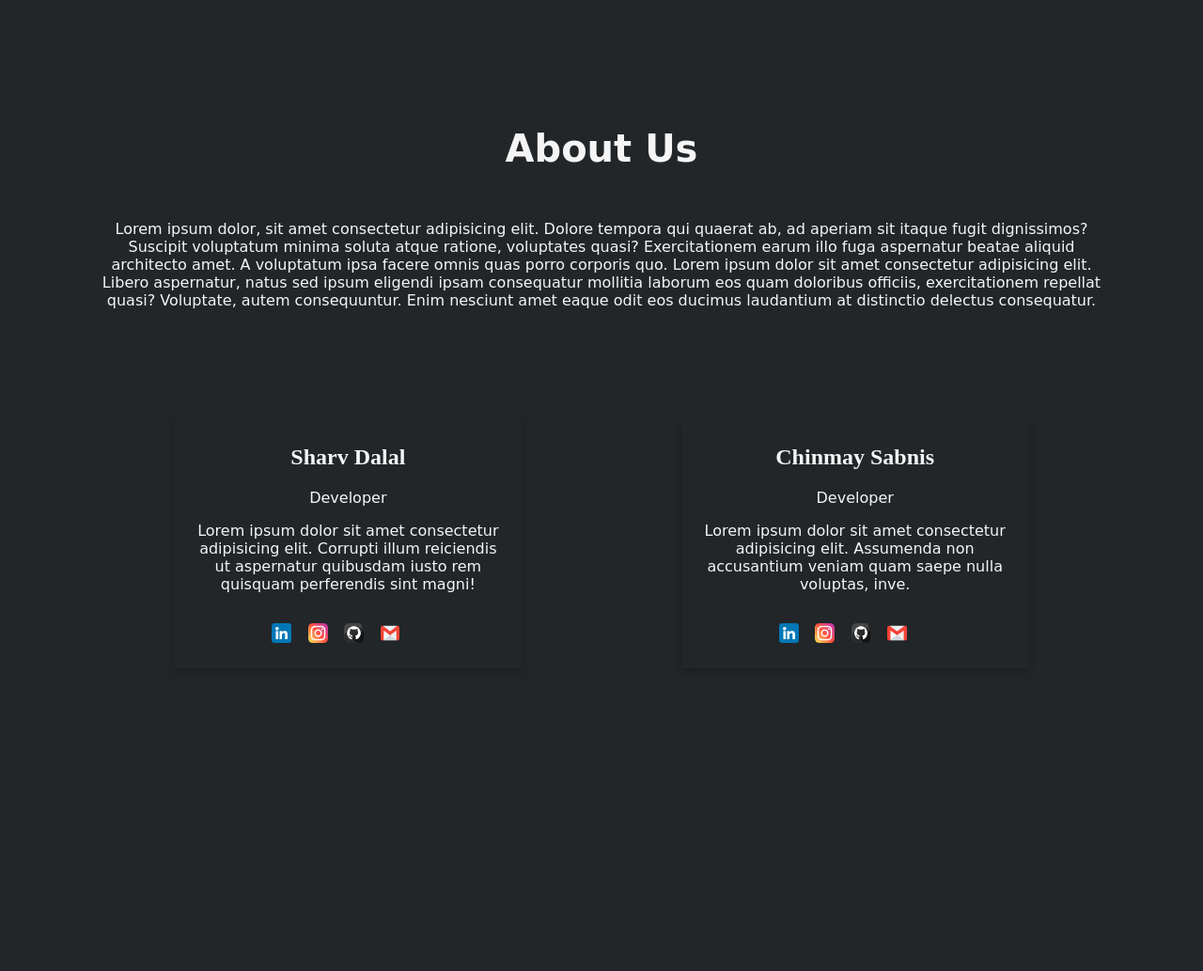
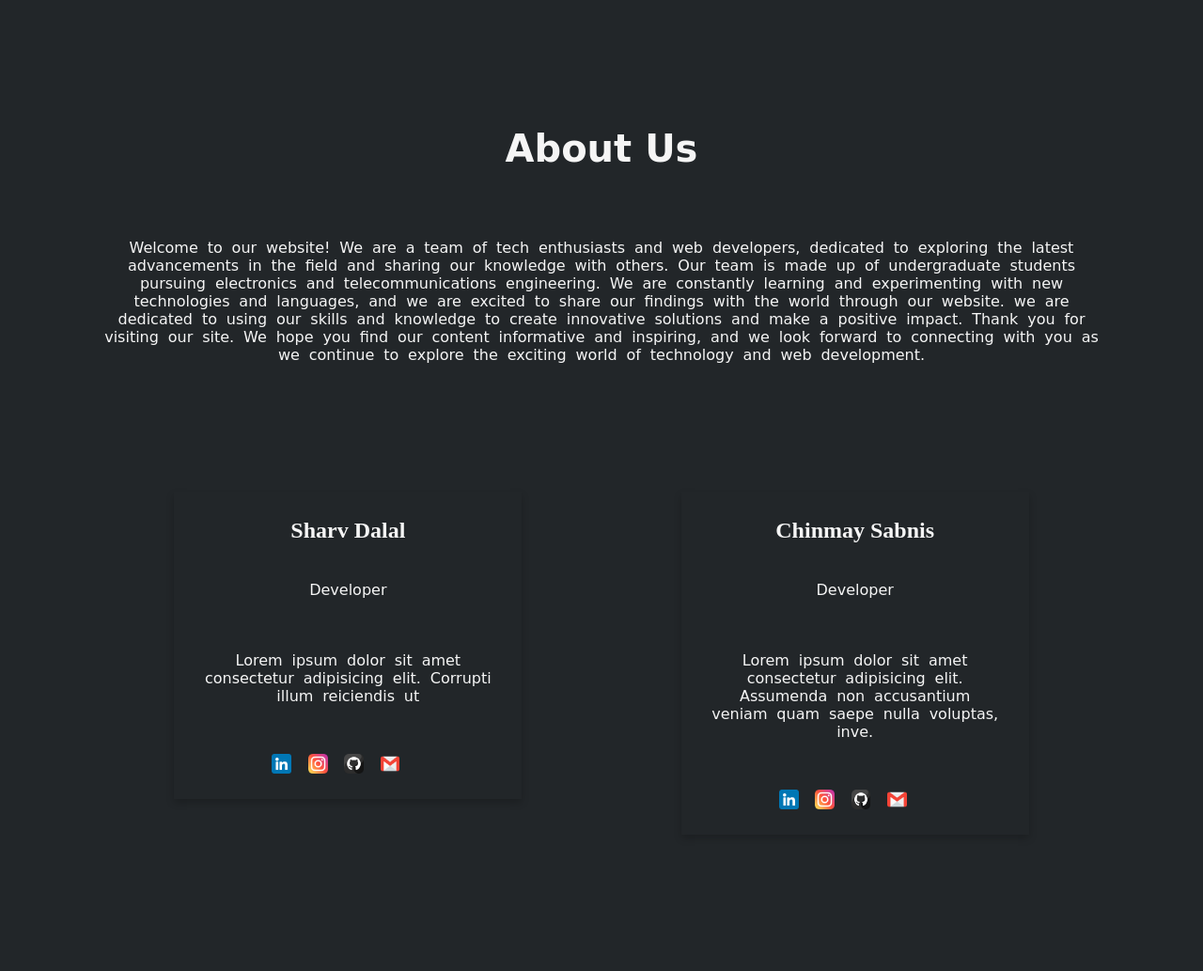
Before and after one commit to Schinmay31/Battle-mind, a Node server app: page / in a window 1280 px wide. Shown: the part 2247-3280 px from the top of the page at 94% size. Before the commit the page ends 2931 px from the top, so only its background shows below. Run offline with Node 20, Linux system fonts and the light colour scheme.

Commit message:
inital commit

```diff
--- a/public/css/styles2.css
+++ b/public/css/styles2.css
@@ -205,6 +205,10 @@ h4 {
   font-size: 2.5rem;
   color: whitesmoke;
   font-family: cursive;
+}
+.aboutUs p{
+  word-spacing: 0.3rem;
+  padding: 20px;
 }
 
 .rule-img img {
@@ -459,7 +463,19 @@ padding-bottom: 1rem;
 
 @media only screen and (min-width:400px) and (max-width: 600px){  /*for mobile phones*/
 
-  .grid-container{
+.picture{
+
+
+   float: left;
+
+}
+.left-side{
+  padding-left: 0;
+  margin-left: 0;
+}
+
+
+   .grid-container{
 
    height: 28.75rem;
    width: 28.75rem;
@@ -471,61 +487,6 @@ padding-bottom: 1rem;
   right: 20px;
   top: -63px;
 }
- /*
- .Mbtn-home{
-   margin-top: 3rem;
- }
- .picture{
-   height: 6.2rem;
- }
- .potrait{
-   margin-top: 5.8rem;
- }
- #images{
-   margin-left: 1rem;
-   height: 4.3rem;
-   width: 4.2rem;
+
 
  }
- .btn-home{
-   height: 2.8rem;
-   width: 10rem;
- }
- .Rules{
-   width: 70rem;
- }
- #img2-flying{
-   margin-left: 12rem;
- }
- .img3{
-   margin-left: 3rem;
-   height: 4rem;
-   width: 4rem;
- }
- .img2 {
-   height: 3rem;
-   width: 3rem;
- }
- .img4{
-   padding-top:4.3rem;
- }
- #img4-zombie{
-   margin-left: 12rem;
- }
- #zombie-horse {
-   margin-left: 7rem;
- }
- #zombie-hand {
-   margin-left: 1rem;
- }
- .img1 {
-   height: 5rem;
-   width: 5rem;
-   padding-top: 1rem;
- }
- .column{
-   margin: 5rem;
-   padding: 0 0.2rem;
- }
- */
- }
--- a/public/js/index.js
+++ b/public/js/index.js
@@ -442,6 +442,7 @@ function randFinalStageQues() {
   return finalRandIdx;
 }
 
+
 const finalStageQues = {             //10 ques
   ques: [
     {
--- a/views/header.ejs
+++ b/views/header.ejs
@@ -4,6 +4,7 @@
 <head>
   <meta charset="utf-8">
   <meta name="viewport" content="width=device-width, initial-scale=1.0">
+  <link rel="shortcut icon" href="public/images/crown.png" type="image/x-icon">
   <title>Puzzle</title>
   <link rel="stylesheet" href="public/css/styles2.css">
   <link href="https://fonts.googleapis.com/css?family=Press+Start+2P" rel="stylesheet">
--- a/views/home.ejs
+++ b/views/home.ejs
@@ -101,16 +101,13 @@
         <div class="aboutUs">
             <h4>About Us</h4>
 
-            <p>Lorem ipsum dolor, sit amet consectetur adipisicing elit. Dolore tempora qui quaerat ab, ad aperiam sit
-                itaque fugit dignissimos? Suscipit voluptatum minima soluta atque ratione, voluptates quasi?
-                Exercitationem
-                earum illo fuga aspernatur beatae aliquid architecto amet. A voluptatum ipsa facere omnis quas porro
-                corporis quo. Lorem ipsum dolor sit amet consectetur adipisicing elit. Libero aspernatur, natus sed
-                ipsum
-                eligendi ipsam consequatur mollitia laborum eos quam doloribus officiis, exercitationem repellat quasi?
-                Voluptate, autem consequuntur. Enim nesciunt amet eaque odit eos ducimus laudantium at distinctio
-                delectus
-                consequatur.</p>
+            <p>Welcome to our website! We are a team of tech enthusiasts and web developers, dedicated to exploring the latest advancements in the field and sharing our knowledge with others.
+
+                Our team is made up of undergraduate students pursuing electronics and telecommunications engineering. We are constantly learning and experimenting with new technologies and languages, and we are excited to share our findings with the world through our website.
+
+              we are dedicated to using our skills and knowledge to create innovative solutions and make a positive impact.
+
+                Thank you for visiting our site. We hope you find our content informative and inspiring, and we look forward to connecting with you as we continue to explore the exciting world of technology and web development.</p>
 
 
             <div class="row">
@@ -121,7 +118,7 @@
                             <h2 style="color: whitesmoke;">Sharv Dalal</h2>
                             <p class="title">Developer</p>
                             <p>Lorem ipsum dolor sit amet consectetur adipisicing elit. Corrupti illum reiciendis ut
-                                aspernatur quibusdam iusto rem quisquam perferendis sint magni!</p>
+                                </p>
                                 <div class="all-connect">
                                     <a  style="padding-left: 5.5rem;" class="first" href="https://www.linkedin.com/in/sharv-dalal-26367a236/" target="_blank" id="one-connect" ><img id="connect" src="public/images/linkedin.png" alt=""></a>
                                     <a href="https://www.instagram.com/sharv_dalal/" target="_blank" id="one-connect"><img id="connect" src="public/images/instagram.png" alt=""></a>
@@ -158,8 +155,13 @@
         </div>
     </div>
 
+
     <script>
         $(window).on('beforeunload', function () {
             $(window).scrollTop(0);
         });
+        let a =window.innerWidth
+      if( a< 700){
+  console.log("hello");
+}
     </script>
```
Also changed, not shown: public/images/crown.png (added).
